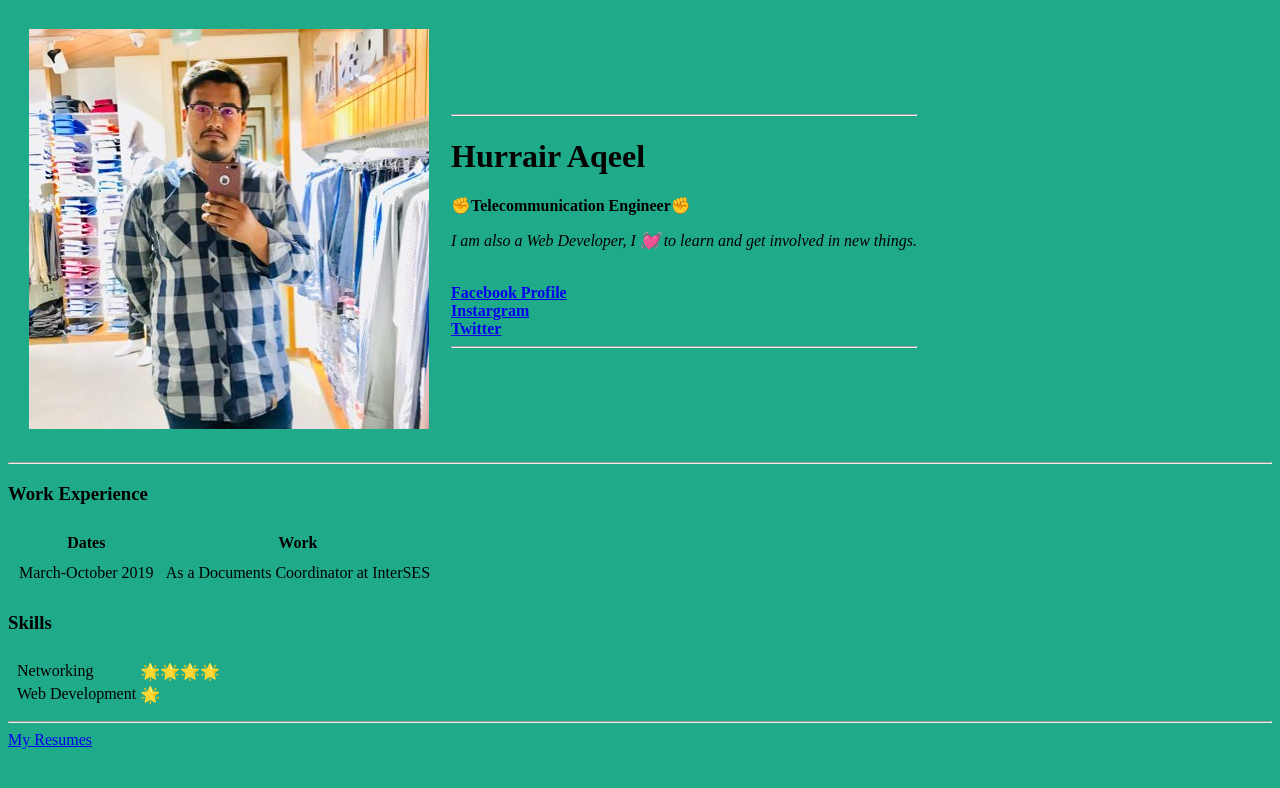
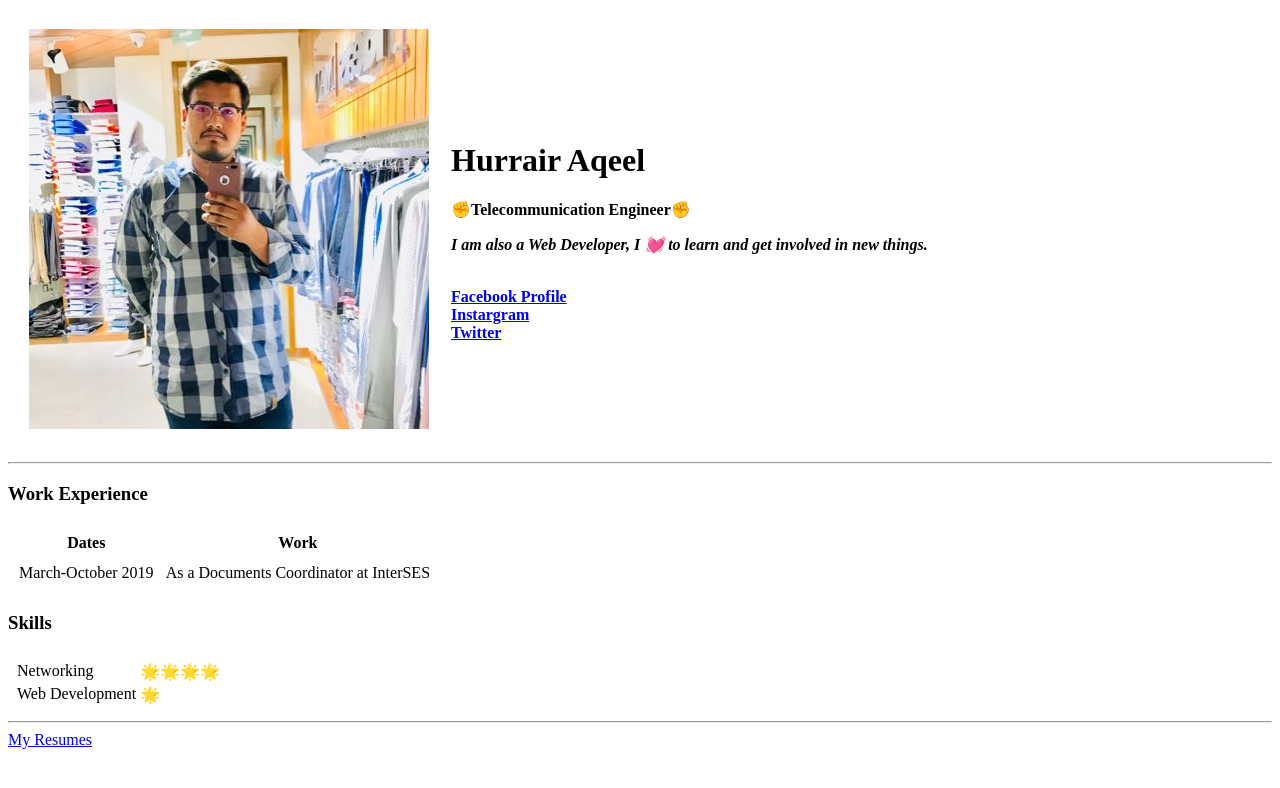
Before and after one commit to hurrair970/CV, a plain HTML site: page index.html in a window 1280 px wide. Drawn offline with Linux system fonts and the light colour scheme.

Commit message:
Update index.html

```diff
--- a/index.html
+++ b/index.html
@@ -4,21 +4,20 @@
 <head>
   <meta charset="utf-8">
   <title>Hurrair's Personal Site</title>
+  <link rel="stylesheet" href="css/styles.css">
 </head>
 
-<body style="background-color: #1FAB89;">
+<body>
   <table cellspacing="20">
     <tr>
       <td><img src="image/Hurrair.jpg" alt="hurrair aqeel profile"></td>
       <td>
-        <hr>
         <h1><b>Hurrair Aqeel</b></h1>
         <p> <b>✊Telecommunication Engineer✊</b> <br>
-          <p><em>I am also a Web Developer, I 💓 to learn and get involved in new things.</em></p> <br> <strong><a href="https://www.facebook.com/prince.rajput.90857">Facebook Profile</a><strong> <br> <a
+          <p><em> <b>I am also a Web Developer, I 💓 to learn and get involved in new things.</b></em></p> <br> <strong><a href="https://www.facebook.com/prince.rajput.90857">Facebook Profile</a><strong> <br> <a
                 href="https://www.instagram.com/Hurrair_aqeel/?fbclid=IwAR0Yd4EfaScufRMjeee6uVCstl8f8t7U6ITp9ZeRhJoe4QXRVi0zTx2YiC4">Instargram</a></strong> <br> <a
               href="https://twitter.com/hurrair_aqeel?fbclid=IwAR2jKi-eyKH7-LPq4j_aX80cDAhqbrh9V5XIXthmdLCQ6w-07SkaDFMn3qw">Twitter</a>
           </strong></em>
-          <hr>
       </td>
     </tr>
   </table>
@@ -44,8 +43,8 @@
       <td>
         <table>
           <tr>
-            <td>Networking</td>
-            <td>🌟🌟🌟🌟</td>
+              <td>Networking</td>
+              <td>🌟🌟🌟🌟</td>
           </tr>
           <tr>
             <td>Web Development</td>
```
